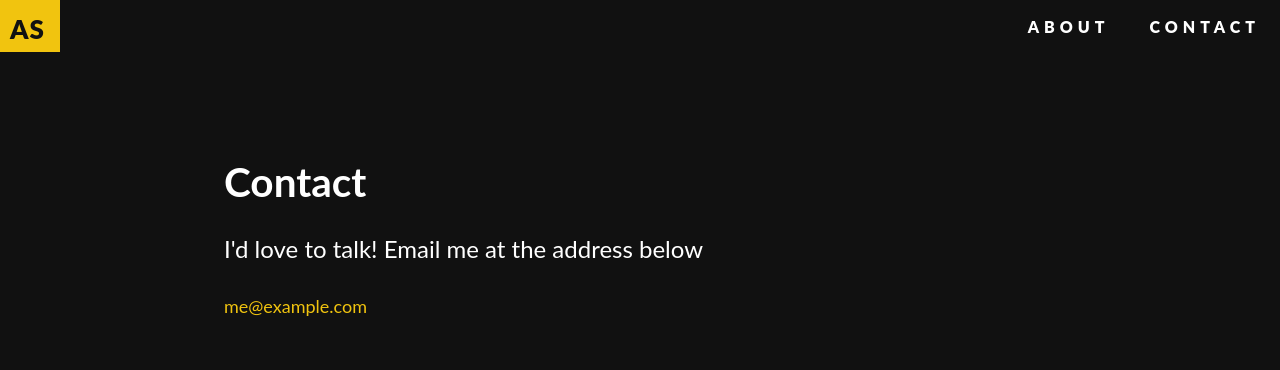
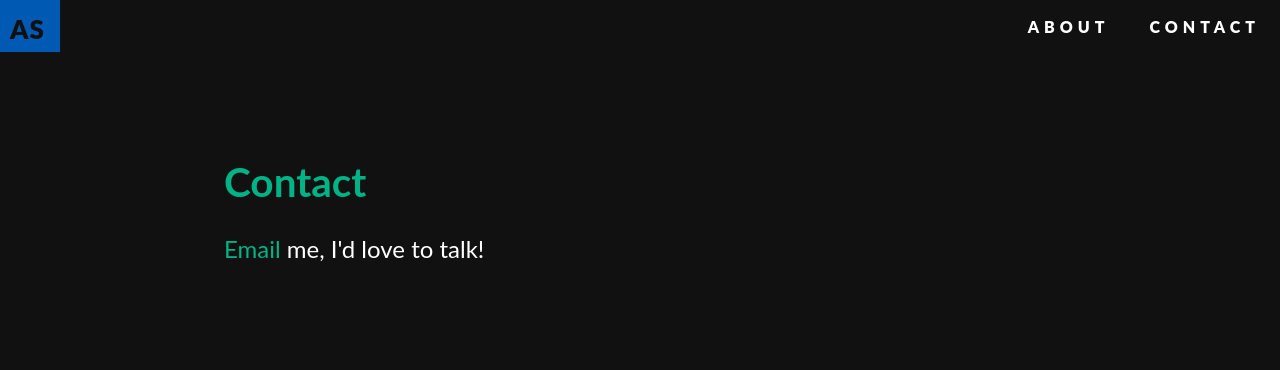
Before and after one commit to astrekalova/as-site, a Gatsby site: page /contact in a window 1280 px wide. Shown: the top 370 px of the page. Built offline with nearby package versions, Linux system fonts and the light colour scheme; Gatsby itself is replaced by a stand-in of ours.

Commit message:
change color scheme
Signed-off-by: Alexandra <strekalo@gmail.com>

```diff
--- a/src/components/Header.js
+++ b/src/components/Header.js
@@ -2,6 +2,7 @@ import React from 'react'
 import styled from 'styled-components'
 import { Link } from 'gatsby'
 import { media } from './Breakpoints'
+import { logoColor, aboutColor, contactColor } from '../utils/color'
 
 const SiteHeader = styled.header`
   display: flex;
@@ -52,7 +53,7 @@ const Logo = styled.span`
   text-transform: uppercase;
   font-weight: 900;
   letter-spacing: 1px;
-  background: #f1c40f;
+  background: ${logoColor};
   color: #111;
   padding: 10px;
   position: relative;
@@ -92,12 +93,12 @@ export default () => (
       <SiteNav>
         <ul>
           <li>
-            <NavLink underline="#16a085" to="/about">
+            <NavLink underline={aboutColor} to="/about">
               About
             </NavLink>
           </li>
           <li>
-            <NavLink underline="#2980b9" to="/contact">
+            <NavLink underline={contactColor} to="/contact">
               Contact
             </NavLink>
           </li>
--- a/src/components/PageLayout.js
+++ b/src/components/PageLayout.js
@@ -10,6 +10,10 @@ const Main = styled.main`
   min-height: 70vh;
   padding: 100px 5% 80px;
 `;
+
+export const Heading = styled.h1`
+  color: ${props => props.color};
+`
 
 export default ({ children }) => (
   <div>
--- a/src/pages/about.js
+++ b/src/pages/about.js
@@ -1,10 +1,11 @@
 import React from 'react'
 
-import Layout from '../components/PageLayout'
+import Layout, { Heading } from '../components/PageLayout'
+import { aboutColor } from '../utils/color'
 
 const SecondPage = () => (
   <Layout>
-    <h1>About</h1>
+    <Heading color={aboutColor}>About</Heading>
     <p>I am a full-stack developer living in Berlin. I have experience in retail and online-advertising industries.</p>
   </Layout>
 )
--- a/src/pages/contact.js
+++ b/src/pages/contact.js
@@ -1,12 +1,16 @@
 import React from "react"
-import Layout from '../components/PageLayout'
+import styled from 'styled-components';
+
+import Layout, { Heading } from '../components/PageLayout'
+import { contactColor } from '../utils/color'
+
+const EmailLink = styled.span`
+  color: ${contactColor}
+`
 
 export default () => (
   <Layout>
-    <div>
-        <h1>Contact</h1>
-        <p>I'd love to talk! Email me at the address below</p>
-        <a href="mailto:me@example.com">me@example.com</a>
-    </div>
+      <Heading color={contactColor}>Contact</Heading>
+      <p><a href="mailto:strekalo@gmail.com"><EmailLink>Email</EmailLink></a> me, I'd love to talk!</p>
   </Layout>
 )
--- /dev/null
+++ b/src/utils/color.js
@@ -0,0 +1,3 @@
+export const logoColor = "#0059b3"
+export const aboutColor = "#b3002d"
+export const contactColor = "#00b386"
```
